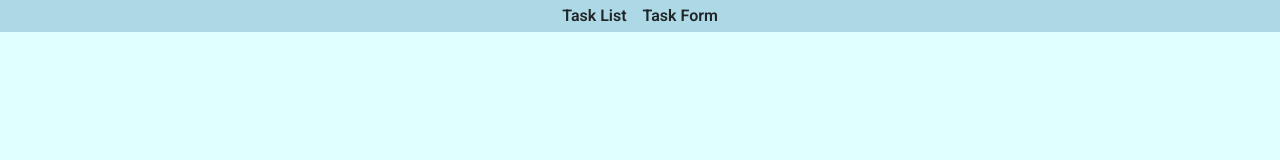
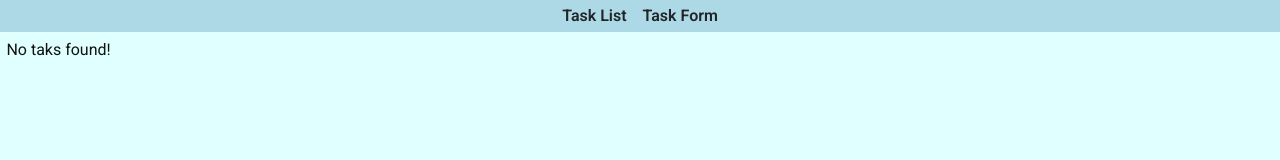
Before and after one commit to Espadv69/Course-2025, a React (Vite) app in the folder TaskList/: page / in a window 1280 px wide. Shown: the top 160 px of the page. Built offline with nearby package versions, Linux system fonts and the light colour scheme; the HTML template or start-up script is replaced by a standard one.

Commit message:
Improve TaskList component styling for empty state and task list

```diff
--- a/TaskList/src/components/TaskList/TaskList.jsx
+++ b/TaskList/src/components/TaskList/TaskList.jsx
@@ -2,10 +2,11 @@
 import './TaskList.css'
 
 const TaskList = ({ tasks, ondeleteTask }) => {
-  if (tasks.length === 0) return <p>No taks found!</p>
+  if (tasks.length === 0)
+    return <p style={{ margin: '40px auto' }}>No taks found!</p>
 
   return (
-    <ul>
+    <ul style={{ marginTop: '40px' }}>
       {tasks.map((task, index) => (
         <TaskItem
           key={index}
```
